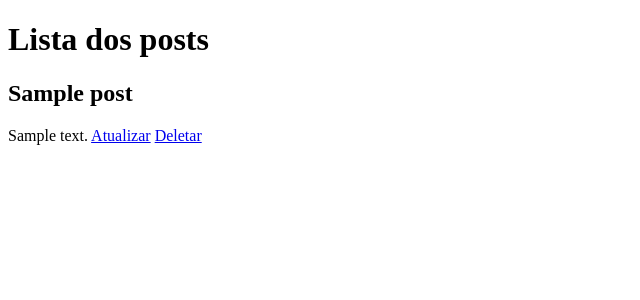
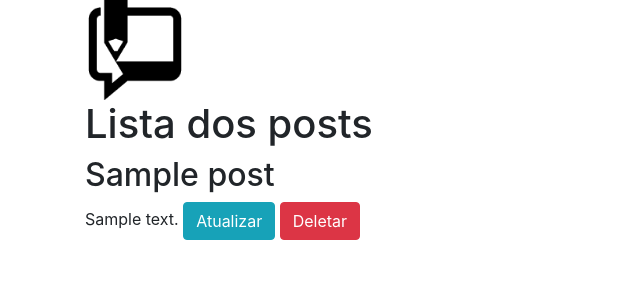
Before and after one commit to dmodena/djangoblog, a Django app: page /lista-todos/ in a window 1280 px wide. Shown: the top 300 px of the page, without its empty margins (0-640 px from the left). Run offline with Django 3.2, Linux system fonts and the light colour scheme; tables that the repository leaves empty hold one stand-in row (values such as "Sample post"); some libraries are stand-ins or nearby versions.

Commit message:
Styles and image added.

```diff
--- a/core/templates/core/lista.html
+++ b/core/templates/core/lista.html
@@ -1,19 +1,24 @@
+{% load static %}
+
 <!doctype html>
 <html>
 <head>
   <meta charset="utf-8" />
   <title>Lista dos posts</title>
+  <link rel="stylesheet" href="https://maxcdn.bootstrapcdn.com/bootstrap/4.0.0/css/bootstrap.min.css" integrity="sha384-Gn5384xqQ1aoWXA+058RXPxPg6fy4IWvTNh0E263XmFcJlSAwiGgFAW/dAiS6JXm" crossorigin="anonymous">
 </head>
 <body>
+  <div class="container">
+    <img src="{% static 'img/logo.png' %}" width="100" height="100" />
     <h1>Lista dos posts</h1>
-
     {% for post in lista_posts %}
       <article>
         <h2>{{post.titulo}}</h2>
         <span>{{post.texto}}</span>
-      <a href="{% url 'atualizar' post.id %}">Atualizar</a>
-      <a href="{% url 'deletar' post.id %}">Deletar</a>
+        <a href="{% url 'atualizar' post.id %}" class="btn btn-info">Atualizar</a>
+        <a href="{% url 'deletar' post.id %}" class="btn btn-danger">Deletar</a>
       </article>
     {% endfor %}
+  </div>
 </body>
 </html>
```
Also changed, not shown: core/templates/core/index.html (+7 -1 lines), core/templates/core/novo.html (+11 -5 lines), core/static/img/logo.png (added). Lines whose indentation alone changed are shown as unchanged.
